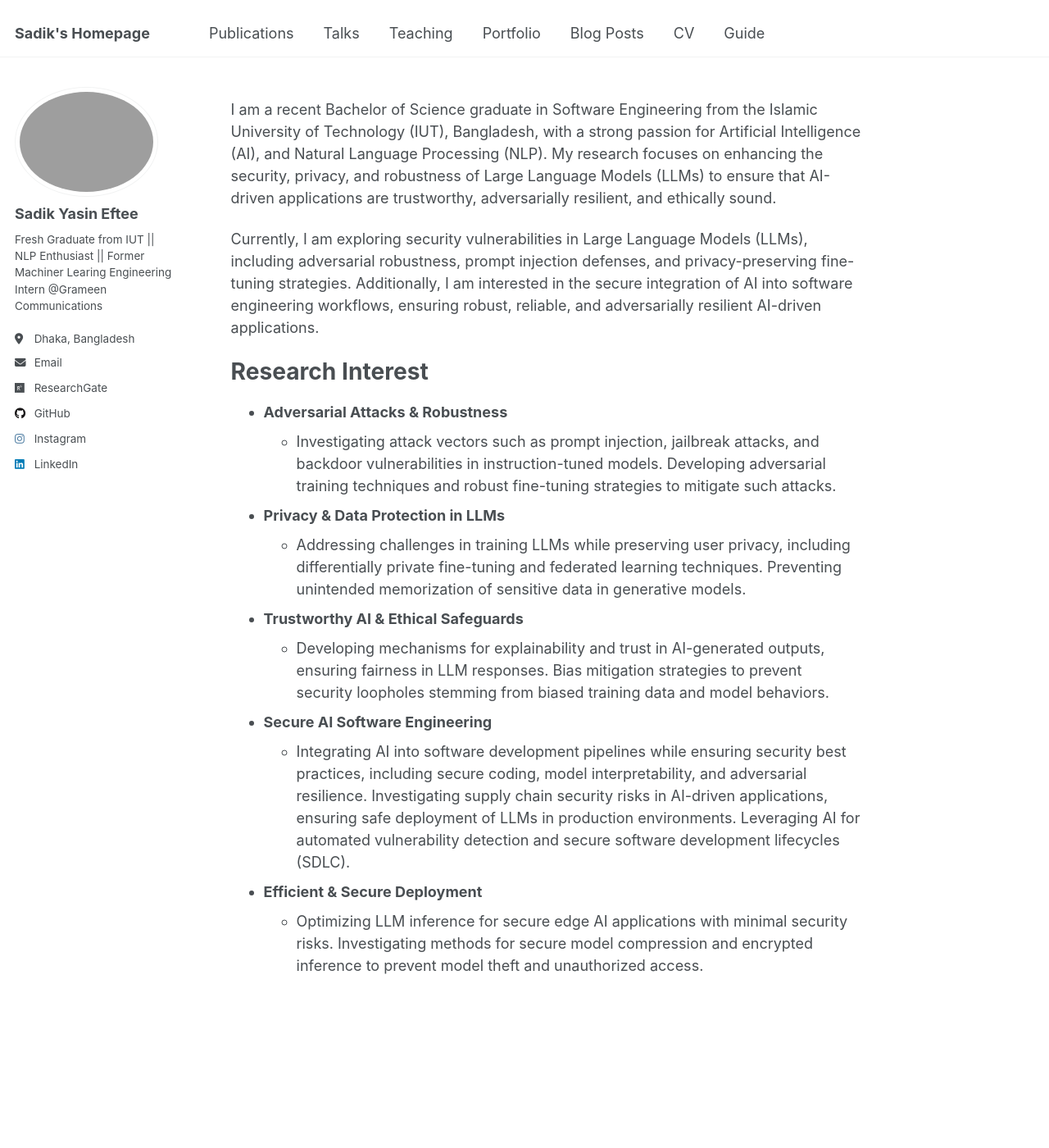
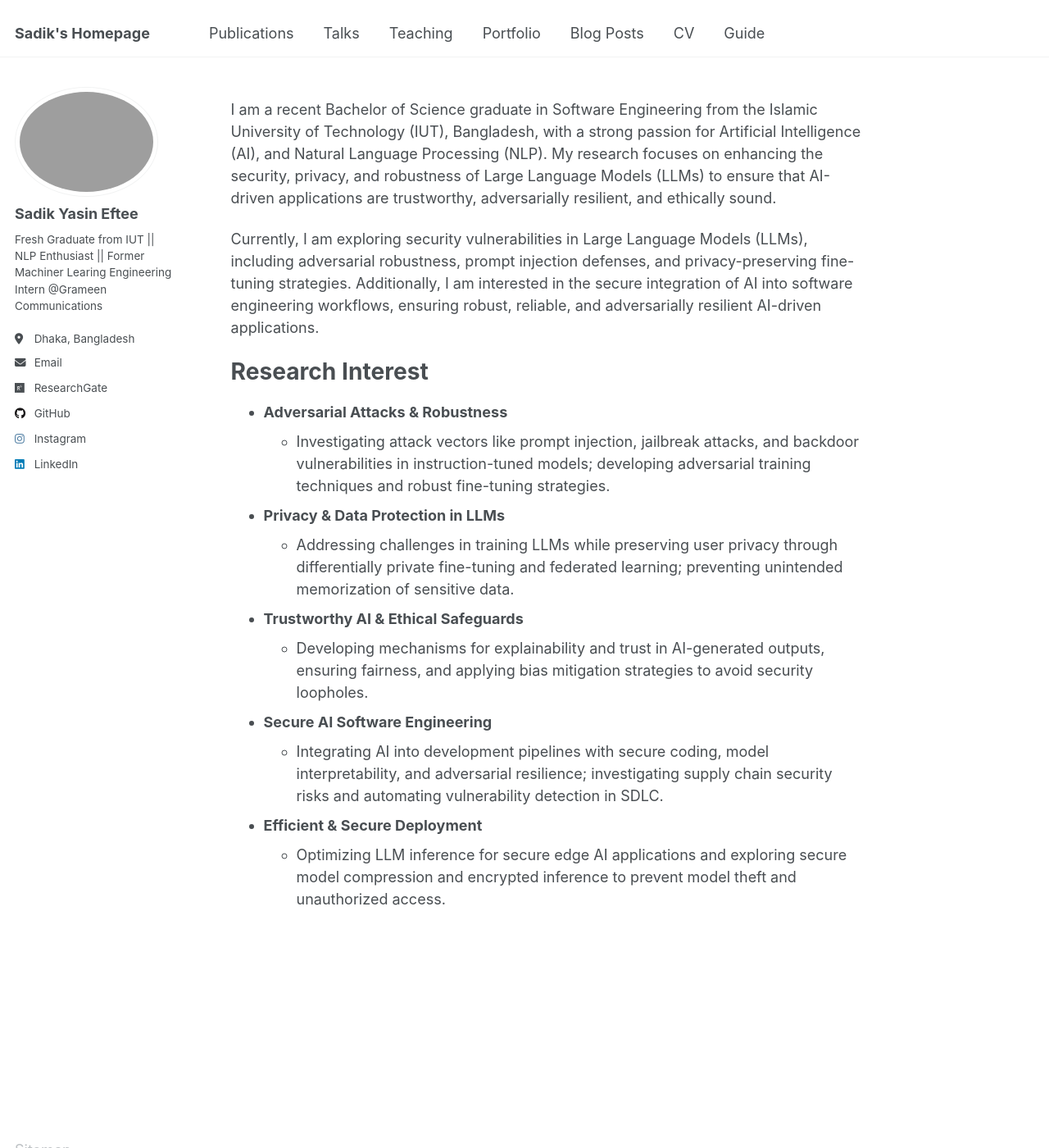
Before and after one commit to Sadik-Yasin-Eftee/Sadik-Yasin-Eftee.github.io, a Jekyll site: the page built from _pages/about.md, in a window 1280 px wide and 1400 px high. Shown: the whole window at 82% size. Built offline with Jekyll 4.4.1, drawn with Linux system fonts in a browser that asks for light colours.

Commit message:
Update about.md

```diff
--- a/_pages/about.md
+++ b/_pages/about.md
@@ -14,16 +14,16 @@
 # Research Interest
 
 - **Adversarial Attacks & Robustness**
-  - Investigating attack vectors such as prompt injection, jailbreak attacks, and backdoor vulnerabilities in instruction-tuned models. Developing adversarial training techniques and robust fine-tuning strategies to mitigate such attacks.
+  - Investigating attack vectors like prompt injection, jailbreak attacks, and backdoor vulnerabilities in instruction-tuned models; developing adversarial training techniques and robust fine-tuning strategies.
 
 - **Privacy & Data Protection in LLMs**
-  - Addressing challenges in training LLMs while preserving user privacy, including differentially private fine-tuning and federated learning techniques. Preventing unintended memorization of sensitive data in generative models.
+  - Addressing challenges in training LLMs while preserving user privacy through differentially private fine-tuning and federated learning; preventing unintended memorization of sensitive data.
 
 - **Trustworthy AI & Ethical Safeguards**
-  - Developing mechanisms for explainability and trust in AI-generated outputs, ensuring fairness in LLM responses. Bias mitigation strategies to prevent security loopholes stemming from biased training data and model behaviors.
+  - Developing mechanisms for explainability and trust in AI-generated outputs, ensuring fairness, and applying bias mitigation strategies to avoid security loopholes.
 
 - **Secure AI Software Engineering**
-  - Integrating AI into software development pipelines while ensuring security best practices, including secure coding, model interpretability, and adversarial resilience. Investigating supply chain security risks in AI-driven applications, ensuring safe deployment of LLMs in production environments. Leveraging AI for automated vulnerability detection and secure software development lifecycles (SDLC).
+  - Integrating AI into development pipelines with secure coding, model interpretability, and adversarial resilience; investigating supply chain security risks and automating vulnerability detection in SDLC.
 
 - **Efficient & Secure Deployment**
-  - Optimizing LLM inference for secure edge AI applications with minimal security risks. Investigating methods for secure model compression and encrypted inference to prevent model theft and unauthorized access.
+  - Optimizing LLM inference for secure edge AI applications and exploring secure model compression and encrypted inference to prevent model theft and unauthorized access.
```
